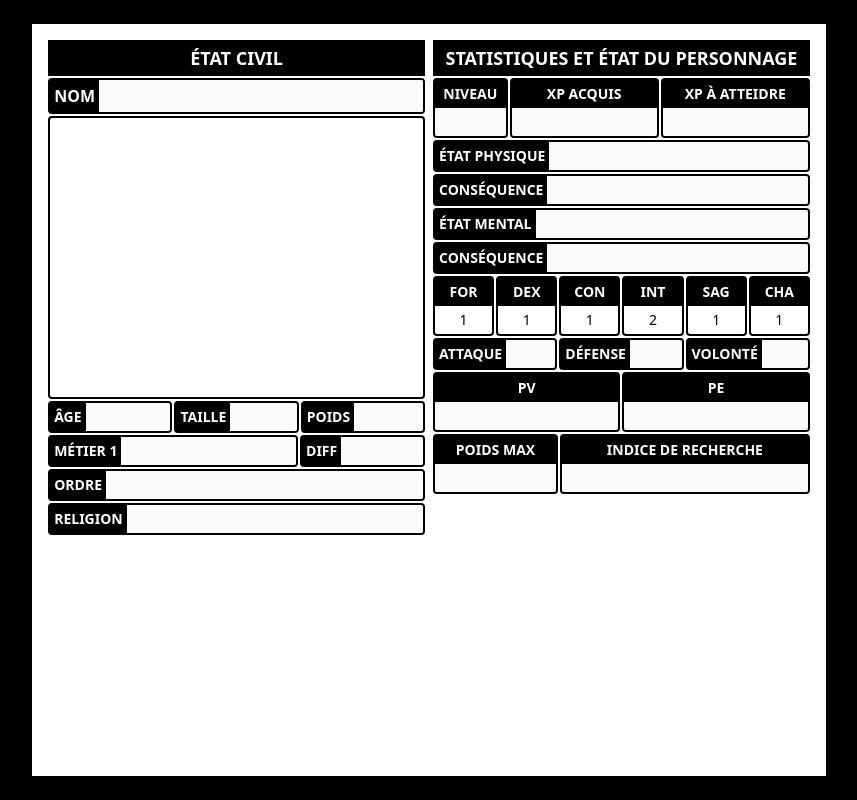
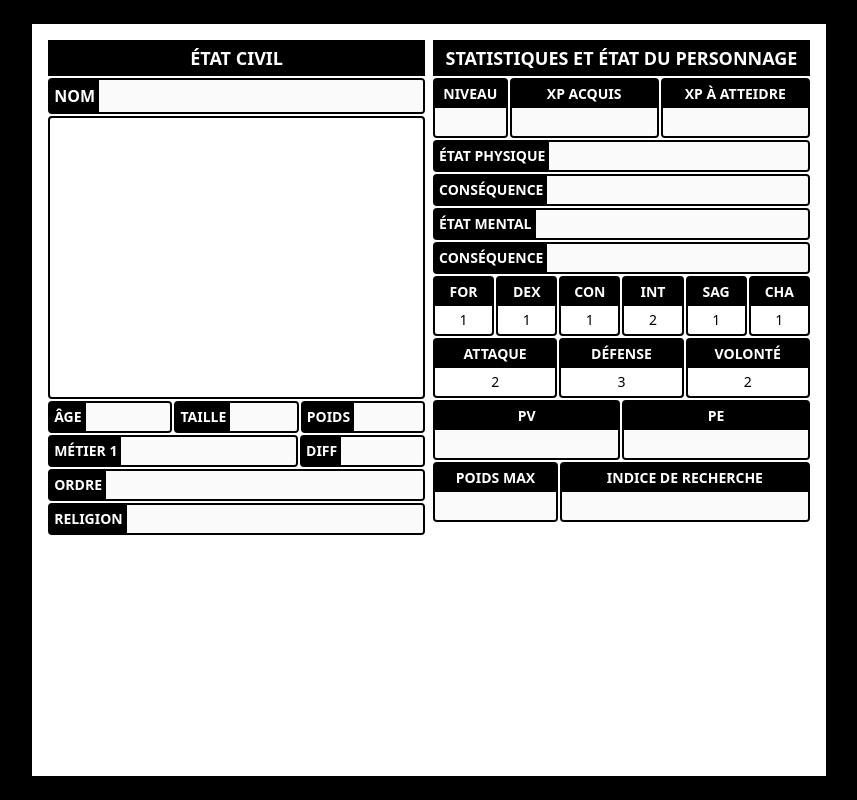
Before and after one commit to LucasPitzalis/2d6-FPI, a React (Vite) app: page / in a window 1280 px wide. Shown: the whole page, without its empty margins (211-1068 px from the left). Built offline with nearby package versions, Linux system fonts and the light colour scheme.

Commit message:
added size prop for icons

```diff
--- a/src/components/character/Actions.jsx
+++ /dev/null
@@ -1,11 +0,0 @@
-import CharField from "./CharField";
-
-export default function Actions() {
-    return (
-        <div className="flex space-x-0.5">
-            <CharField label="attaque" name="attack" styles="w-1/3" />
-            <CharField label="défense" name="defence" styles="w-1/3" />
-            <CharField label="volonté" name="will" styles="w-1/3" />
-        </div>
-    );
-}
--- a/src/components/character/Character.jsx
+++ b/src/components/character/Character.jsx
@@ -1,5 +1,4 @@
 import Abilities from "./abilities/Abilities";
-import Actions from "./Actions";
 import Health from "./Health";
 import Job from "./Job";
 import Level from "./Level";
@@ -9,7 +8,7 @@ import CharField from "./CharField";
 
 export default function Character() {
     return (
-        <div className="flex p-4 space-y-2 flex-col lg:space-x-2 lg:space-y-0 lg:flex-row">
+        <div className="flex p-4 space-y-4 flex-col lg:space-x-2 lg:space-y-0 lg:flex-row">
             <div className="flex flex-col space-y-0.5 w-full lg:w-1/2">
                 <SectionTitle title="état civil" />
                 <CharField label="nom" name="name" isTitle />
@@ -27,7 +26,6 @@ export default function Character() {
                 <CharField label="état mental" name="mentalCondition" />
                 <CharField label="conséquence" name="mentalConsequences" />
                 <Abilities />
-                <Actions />
                 <Health />
                 <div className="flex space-x-0.5">
                     <CharField label="poids max" name="maxWeight" styles="w-1/3" vertical />
--- a/src/components/character/abilities/Abilities.jsx
+++ b/src/components/character/abilities/Abilities.jsx
@@ -5,6 +5,7 @@ export default function Abilities() {
     const { str, dex, con, int, wis, cha } = useSelector((state) => state.character.abilities)
 
     return (
+        <>
             <div className="flex space-x-0.5">
                 <StaticField label="for" name="abilities.str" styles="w-1/6" value={str} vertical />
                 <StaticField label="dex" name="abilities.dex" styles="w-1/6" value={dex} vertical />
@@ -13,5 +14,11 @@ export default function Abilities() {
                 <StaticField label="sag" name="abilities.wis" styles="w-1/6" value={wis} vertical />
                 <StaticField label="cha" name="abilities.cha" styles="w-1/6" value={cha} vertical />
             </div>
+            <div className="flex space-x-0.5">
+                <StaticField label="attaque" name="attack" styles="w-1/3" value={str + dex} vertical />
+                <StaticField label="défense" name="defence" styles="w-1/3" value={con + int} vertical/>
+                <StaticField label="volonté" name="will" styles="w-1/3" value={wis + cha} vertical />
+            </div>
+        </>
     );
 }
--- a/src/icons/CancelIcon.jsx
+++ b/src/icons/CancelIcon.jsx
@@ -1,6 +1,16 @@
-export default function CancelIcon() {
+import PropTypes from 'prop-types';
+
+CancelIcon.propTypes = {
+    size: PropTypes.number,
+};
+
+CancelIcon.defaultProps = {
+    size: 3,
+}
+
+export default function CancelIcon({ size }) {
     return (
-        <svg xmlns="http://www.w3.org/2000/svg" fill="none" viewBox="0 0 24 24" strokeWidth={1.5} stroke="currentColor" className="w-3 h-3">
+        <svg xmlns="http://www.w3.org/2000/svg" fill="none" viewBox="0 0 24 24" strokeWidth={1.5} stroke="currentColor" className={`w-${size} h-${size}`}>
             <path strokeLinecap="round" strokeLinejoin="round" d="M6 18L18 6M6 6l12 12" />
         </svg>
     );
--- a/src/icons/EditIcon.jsx
+++ b/src/icons/EditIcon.jsx
@@ -1,6 +1,16 @@
-export default function EditIcon() {
+import PropTypes from 'prop-types';
+
+EditIcon.propTypes = {
+    size: PropTypes.number,
+};
+
+EditIcon.defaultProps = {
+    size: 3,
+}
+
+export default function EditIcon({ size }) {
     return (
-        <svg xmlns="http://www.w3.org/2000/svg" viewBox="0 0 20 20" fill="currentColor" className="w-3 h-3">
+        <svg xmlns="http://www.w3.org/2000/svg" viewBox="0 0 20 20" fill="currentColor" className={`w-${size} h-${size}`}>
             <path d="M5.433 13.917l1.262-3.155A4 4 0 017.58 9.42l6.92-6.918a2.121 2.121 0 013 3l-6.92 6.918c-.383.383-.84.685-1.343.886l-3.154 1.262a.5.5 0 01-.65-.65z" />
             <path d="M3.5 5.75c0-.69.56-1.25 1.25-1.25H10A.75.75 0 0010 3H4.75A2.75 2.75 0 002 5.75v9.5A2.75 2.75 0 004.75 18h9.5A2.75 2.75 0 0017 15.25V10a.75.75 0 00-1.5 0v5.25c0 .69-.56 1.25-1.25 1.25h-9.5c-.69 0-1.25-.56-1.25-1.25v-9.5z" />
         </svg>
--- a/src/icons/ValidateIcon.jsx
+++ b/src/icons/ValidateIcon.jsx
@@ -1,6 +1,16 @@
-export default function ValidateIcon() {
+import PropTypes from 'prop-types';
+
+ValidateIcon.propTypes = {
+    size: PropTypes.number,
+};
+
+ValidateIcon.defaultProps = {
+    size: 3,
+}
+
+export default function ValidateIcon({ size }) {
     return (
-        <svg xmlns="http://www.w3.org/2000/svg" fill="none" viewBox="0 0 24 24" strokeWidth={1.5} stroke="currentColor" className="w-3 h-3">
+        <svg xmlns="http://www.w3.org/2000/svg" fill="none" viewBox="0 0 24 24" strokeWidth={1.5} stroke="currentColor" className={`w-${size} h-${size}`}>
             <path strokeLinecap="round" strokeLinejoin="round" d="M4.5 12.75l6 6 9-13.5" />
         </svg>
     );
```
Lines whose indentation alone changed are shown as unchanged.
